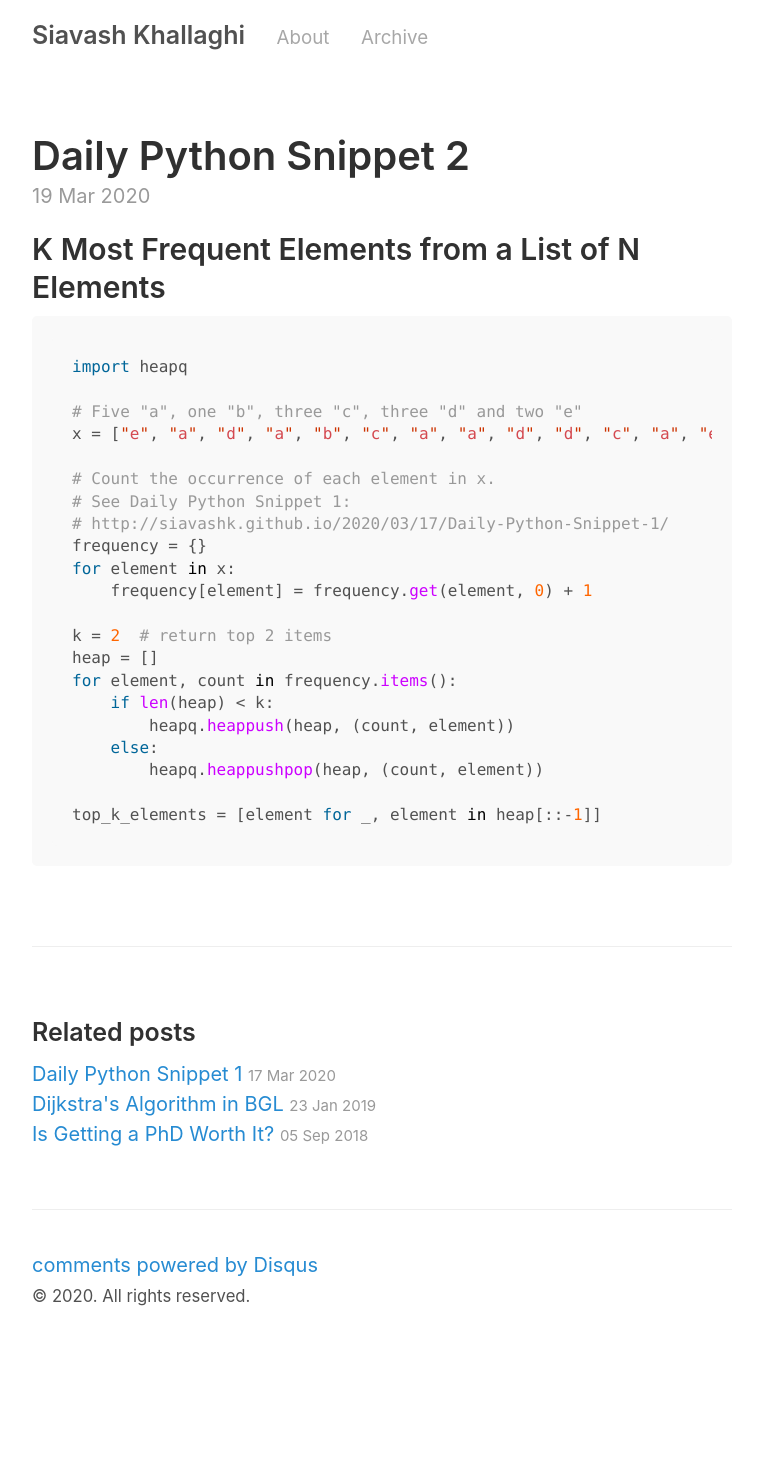
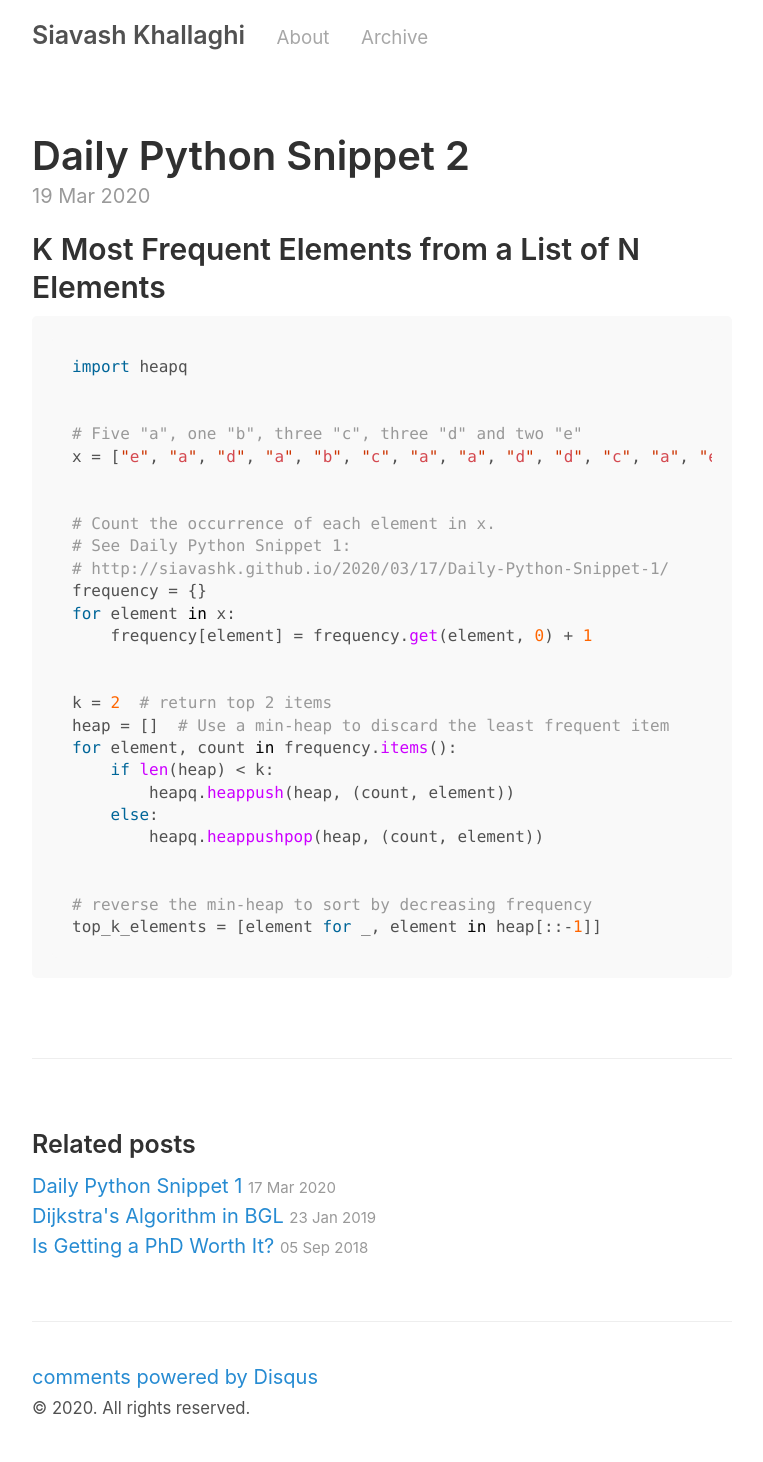
Before and after one commit to siavashk/siavashk.github.io, a Jekyll site: the page built from _posts/2020-03-19-Daily-Python-Snippet-2.md, in a window 1280 px wide. Shown: the whole page, without its empty margins (258-1021 px from the left). Built offline with Jekyll 4.4.1, drawn with Linux system fonts in a browser that asks for light colours; comment, search, counter and statistics services are not loaded; before the commit the page ends 1350 px from its top, so only the background shows below that.

Commit message:
Better indentation and comments.

````diff
--- a/_posts/2020-03-19-Daily-Python-Snippet-2.md
+++ b/_posts/2020-03-19-Daily-Python-Snippet-2.md
@@ -9,8 +9,10 @@ comments: true
 ```python
 import heapq
 
+
 # Five "a", one "b", three "c", three "d" and two "e"
 x = ["e", "a", "d", "a", "b", "c", "a", "a", "d", "d", "c", "a", "e", "c"]
+
 
 # Count the occurrence of each element in x.
 # See Daily Python Snippet 1:
@@ -19,13 +21,16 @@ frequency = {}
 for element in x:
     frequency[element] = frequency.get(element, 0) + 1
 
+
 k = 2  # return top 2 items
-heap = []
+heap = []  # Use a min-heap to discard the least frequent item
 for element, count in frequency.items():
     if len(heap) < k:
         heapq.heappush(heap, (count, element))
     else:
         heapq.heappushpop(heap, (count, element))
 
+
+# reverse the min-heap to sort by decreasing frequency
 top_k_elements = [element for _, element in heap[::-1]]
 ```
````
